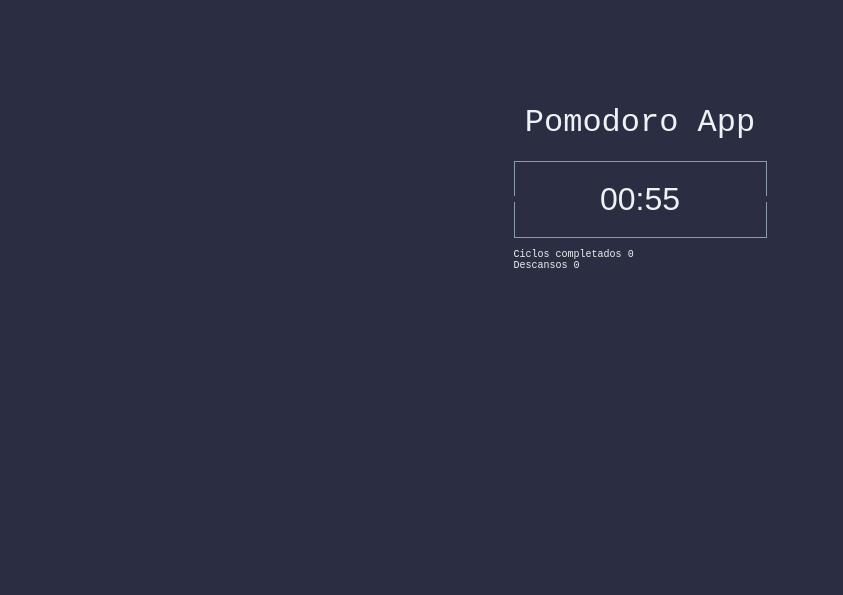
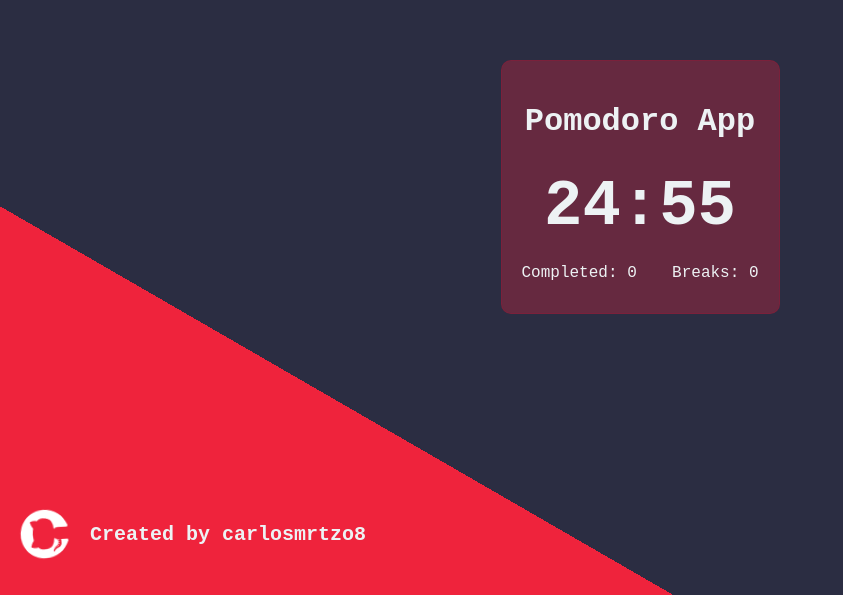
Before and after one commit to carlosmrtzodev/Pomodoro-app, a React (Create React App) app: page / in a window 1280 px wide. Shown: the part 221-816 px from the top of the page, without its empty margins (0-843 px from the left). Built offline with nearby package versions, Linux system fonts and the light colour scheme.

Commit message:
Finalizando pomodoro

```diff
--- a/package.json
+++ b/package.json
@@ -3,6 +3,10 @@
   "version": "0.1.0",
   "private": true,
   "dependencies": {
+    "@fortawesome/fontawesome-svg-core": "^1.3.0",
+    "@fortawesome/free-brands-svg-icons": "^6.0.0",
+    "@fortawesome/free-solid-svg-icons": "^6.0.0",
+    "@fortawesome/react-fontawesome": "^0.1.17",
     "@testing-library/jest-dom": "^5.16.1",
     "@testing-library/react": "^12.1.2",
     "@testing-library/user-event": "^13.5.0",
--- a/src/App.js
+++ b/src/App.js
@@ -1,12 +1,12 @@
 import "./styles/App.css";
-import Pomodoro from "./components/Pomodoro";
-import TitleMessage from "./components/TitleMessage";
+import Card from "./components/Card";
+import Info from "./components/Info";
 
 function App() {
   return (
     <div className="App">
-      <TitleMessage />
-      <Pomodoro />
+      <Card />
+      <Info />
     </div>
   );
 }
--- /dev/null
+++ b/src/components/Card.js
@@ -0,0 +1,17 @@
+import React from "react";
+import Title from "./Title";
+import Pomodoro from "./Pomodoro";
+import Counter from "./Counter";
+import { Container } from "../styles/Styles";
+
+function Card() {
+  return (
+    <Container>
+      <Title />
+      <Pomodoro />
+      <Counter />
+    </Container>
+  );
+}
+
+export default Card;
--- /dev/null
+++ b/src/components/Counter.js
@@ -0,0 +1,14 @@
+import React from "react";
+import Logic from "../utils/Logic";
+import { CounterContainer, Text } from "../styles/Styles";
+
+export default function Counter() {
+  const { even, odd } = Logic();
+
+  return (
+    <CounterContainer>
+      <Text>Completed: {odd}</Text>
+      <Text>Breaks: {even}</Text>
+    </CounterContainer>
+  );
+}
--- /dev/null
+++ b/src/components/Info.js
@@ -0,0 +1,15 @@
+import React from "react";
+import { InfoContainer, TextAlt } from "../styles/Styles";
+import { FontAwesomeIcon } from "@fortawesome/react-fontawesome";
+import { faGithub } from "@fortawesome/free-brands-svg-icons";
+
+function Info() {
+  return (
+    <InfoContainer>
+      <FontAwesomeIcon icon={faGithub} size="5x" spin className="icon" />
+      <TextAlt>Created by carlosmrtzo8</TextAlt>
+    </InfoContainer>
+  );
+}
+
+export default Info;
--- a/src/components/Pomodoro.js
+++ b/src/components/Pomodoro.js
@@ -1,30 +1,13 @@
 import React from "react";
-import {
-  ButtonContainer,
-  Button,
-  Label,
-  HoverEffect,
-  LabelText,
-} from "../styles/Styles";
-import PomodoroLogic from "../utils/PomodoroLogic";
+import Logic from "../utils/Logic";
+import { PomodoroContainer } from "../styles/Styles";
+
 export default function Pomodoro() {
-  const { timerSeconds, timerMinutes, even, odd } = PomodoroLogic();
+  const { timerSeconds, timerMinutes } = Logic();
 
   return (
-    <ButtonContainer>
-      <Button>
-        <Label>
-          <HoverEffect className="hover-effect"></HoverEffect>
-          <LabelText className="label-text">
-            {timerMinutes}:{timerSeconds}
-          </LabelText>
-        </Label>
-      </Button>
-
-      <br />
-      <span>Ciclos completados {odd}</span>
-      <br />
-      <span>Descansos {even}</span>
-    </ButtonContainer>
+    <PomodoroContainer>
+      {timerMinutes}:{timerSeconds}
+    </PomodoroContainer>
   );
 }
--- a/src/components/TitleMessage.js
+++ b/src/components/Title.js
@@ -1,16 +1,17 @@
 import React from "react";
-import { TitleContainer, Title, SubTitle } from "../styles/Styles";
-import PomodoroLogic from "../utils/PomodoroLogic";
+import Logic from "../utils/Logic";
+import { TitleContainer, Title, Text } from "../styles/Styles";
+
 export default function titleMessage() {
-  const { displayMessage } = PomodoroLogic();
+  const { displayMessage } = Logic();
 
   return (
     <TitleContainer>
       <Title>Pomodoro App</Title>
       {displayMessage && (
-        <SubTitle>
+        <Text>
           ¡Break time! <br /> New session starts in:
-        </SubTitle>
+        </Text>
       )}
     </TitleContainer>
   );
--- a/src/styles/App.css
+++ b/src/styles/App.css
@@ -3,20 +3,23 @@ html {
 }
 
 body {
-  height: 100vh;
-  color: #edf2f4;
-  background-color: #2b2d42;
+  background: linear-gradient(
+    30deg,
+    rgba(239, 35, 60) 25%,
+    rgba(43, 45, 66) 25%
+  );
   font-family: "Roboto Mono", monospace;
 }
 
-#root {
-  height: 100%;
+path {
+  fill: #fff;
 }
 
 .App {
-  height: 100%;
+  width: 75%;
+  height: 100vh;
   display: flex;
+  margin: 0 auto;
   align-items: center;
-  flex-direction: column;
   justify-content: center;
 }
--- a/src/styles/Styles.js
+++ b/src/styles/Styles.js
@@ -1,113 +1,52 @@
 import styled from "styled-components";
-export const TitleContainer = styled.div`
-  width: 100%;
-`;
-export const ButtonContainer = styled(TitleContainer)`
-  width: 20%;
-
-  @media screen and (max-width: 500px) {
-    width: 90%;
-  }
-`;
-export const Title = styled.div`
-  font-size: 3.2rem;
-  text-align: center;
-  margin-bottom: 2rem;
-`;
-export const SubTitle = styled(Title)`
-  font-size: 2.4rem;
-`;
-export const Label = styled.div`
-  margin: 0;
-  overflow: hidden;
-  position: relative;
-
-  &:before {
-    left: 0;
-    bottom: 0;
-    content: "";
-    width: 100%;
-    height: 100%;
-    display: block;
-    position: absolute;
-  }
-`;
-export const HoverEffect = styled.span`
-  top: 0;
-  left: -5%;
-  z-index: 1;
-  content: "";
-  width: 120%;
-  height: 100%;
-  display: block;
-  position: absolute;
-  background-color: #ef233c;
-  transition: transform 0.3s ease-out;
-  transform: translateX(-100%) skew(-10deg);
-  transition: -webkit-transform 0.3s ease-out;
-`;
-export const LabelText = styled.span`
-  z-index: 1;
-  display: block;
-  font-size: 3.2rem;
-  position: relative;
-  padding: 1.5rem 4rem;
-  background-color: transparent;
-
-  &:after {
-    right: 0;
-    bottom: 0;
-    content: "";
-    width: 0.6rem;
-    height: 0.6rem;
-    display: block;
-    position: absolute;
-    background-color: #2b2d42;
-    transition: background-color 0.2s ease-in;
-  }
-`;
-export const Button = styled.button`
-  border: 0;
-  color: #edf2f4;
-  width: 100%;
-  display: block;
-  cursor: pointer;
-  padding: 0.5rem;
-  font-weight: 400;
-  font-size: 2.5rem;
-  position: relative;
-  text-transform: uppercase;
-  background-color: transparent;
-
-  &:after,
-  &:before {
-    left: 0;
-    width: 99.4%;
-    content: "";
-    display: block;
-    position: absolute;
-    height: calc(50% - 0.4rem);
-    background-color: transparent;
-    border: 0.1rem solid #8d99ae;
-  }
-
-  &:before {
-    top: 0;
-    border-bottom: 0;
-  }
-
-  &:after {
-    bottom: 0;
-    border-top: 0;
-  }
-
-  &:hover .hover-effect {
-    transform: translateX(0) skew(-10deg);
-  }
-
-  &:hover .label-text:after {
-    background-color: #edf2f4;
-  }
+export const Container = styled.div`
+  gap: 1rem;
+  width: 25%;
+  height: auto;
+  padding: 2rem;
+  display: flex;
+  border-radius: 1rem;
+  flex-direction: column;
+  backdrop-filter: blur(0rem);
+  background: rgba(239, 35, 60, 0.3);
+  -webkit-backdrop-filter: blur(0rem);
+  border: 0.1rem solid rgba(217, 4, 41, 0.18);
 `;
 
-export const Counter = styled.div``;
+export const TitleContainer = styled.div`
+  text-align: center;
+`;
+
+export const Title = styled.h1`
+  color: #edf2f4;
+  font-size: 3.2rem;
+`;
+
+export const Text = styled.h1`
+  color: #edf2f4;
+  font-weight: 300;
+  font-size: 1.6rem;
+`;
+
+export const PomodoroContainer = styled(TitleContainer)`
+  color: #edf2f4;
+  font-weight: 700;
+  font-size: 6.4rem;
+`;
+
+export const CounterContainer = styled.div`
+  display: flex;
+  align-items: center;
+  justify-content: space-between;
+`;
+
+export const InfoContainer = styled(CounterContainer)`
+  gap: 2rem;
+  left: 2rem;
+  bottom: 2rem;
+  position: absolute;
+`;
+
+export const TextAlt = styled(Title)`
+  font-size: 2rem;
+`;
--- a/src/utils/PomodoroLogic.js
+++ b/src/utils/Logic.js
@@ -1,7 +1,7 @@
 import { useState, useEffect } from "react";
 
 const PomodoroLogic = () => {
-  const [minutes, setMinutes] = useState(1);
+  const [minutes, setMinutes] = useState(25);
   const [seconds, setSeconds] = useState(0);
   const [displayMessage, setDisplayMessage] = useState(false);
   const [counter, setCounter] = useState(0);
```
Also changed, not shown: 1 other file (tests, documents, lock files or other folders).
